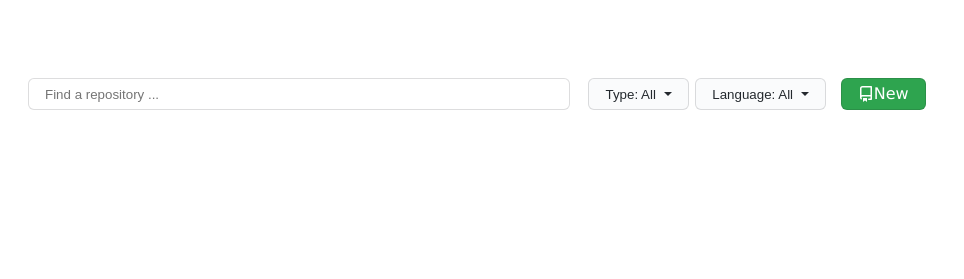
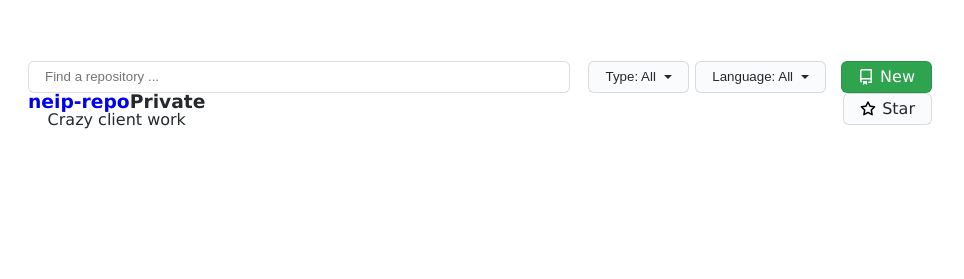
Before and after one commit to mrtoluadesina/git-profile, a plain HTML site: page index.html in a window 1280 px wide. Shown: the part 295-574 px from the top of the page, 316-1280 px from the left. Drawn offline with Linux system fonts and the light colour scheme.

Commit message:
update index file witb wip- a single repo list entry

```diff
--- a/index.html
+++ b/index.html
@@ -149,8 +149,8 @@
           <div class="repo-action-buttons dflex justify-start mt-1 full-width">
             <button class="btn mr-1">Type: All <span class="caret"></span></button>
             <button class="btn mr-1">Language: All <span class="caret"></span></button>
-            <a class="btn btn-primary mr-1 ml-auto">
-              <svg class="svg-icon icon-repo" height="16" viewBox="0 0 16 16" version="1.1" width="16"
+            <a class="btn btn-primary ml-auto">
+              <svg class="svg-icon icon-repo mr-1" height="16" viewBox="0 0 16 16" version="1.1" width="16"
                 aria-hidden="true">
                 <path fill-rule="evenodd"
                   d="M2 2.5A2.5 2.5 0 014.5 0h8.75a.75.75 0 01.75.75v12.5a.75.75 0 01-.75.75h-2.5a.75.75 0 110-1.5h1.75v-2h-8a1 1 0 00-.714 1.7.75.75 0 01-1.072 1.05A2.495 2.495 0 012 11.5v-9zm10.5-1V9h-8c-.356 0-.694.074-1 .208V2.5a1 1 0 011-1h8zM5 12.25v3.25a.25.25 0 00.4.2l1.45-1.087a.25.25 0 01.3 0L8.6 15.7a.25.25 0 00.4-.2v-3.25a.25.25 0 00-.25-.25h-3.5a.25.25 0 00-.25.25z">
@@ -161,8 +161,23 @@
           </div>
         </section>
         <section class="repos dflex flex-col full-width">
-          <div class="repo">
-
+          <div class="repo dflex align-start justify-between full-width">
+            <div class="repo-details dflex flex-col">
+              <h3 class="repo-title dflex justify-start">
+                <a href="/">neip-repo</a>
+                <span class="badge dflex ml-0-4">Private</span>
+              </h3>
+              <p class="repo-description">Crazy client work</p>
+              <div class="repo-meta"></div>
+            </div>
+            <a class="btn"><svg class="octicon octicon-star mr-1" viewBox="0 0 16 16" version="1.1" width="16"
+                height="16" aria-hidden="true">
+                <path fill-rule="evenodd"
+                  d="M8 .25a.75.75 0 01.673.418l1.882 3.815 4.21.612a.75.75 0 01.416 1.279l-3.046 2.97.719 4.192a.75.75 0 01-1.088.791L8 12.347l-3.766 1.98a.75.75 0 01-1.088-.79l.72-4.194L.818 6.374a.75.75 0 01.416-1.28l4.21-.611L7.327.668A.75.75 0 018 .25zm0 2.445L6.615 5.5a.75.75 0 01-.564.41l-3.097.45 2.24 2.184a.75.75 0 01.216.664l-.528 3.084 2.769-1.456a.75.75 0 01.698 0l2.77 1.456-.53-3.084a.75.75 0 01.216-.664l2.24-2.183-3.096-.45a.75.75 0 01-.564-.41L8 2.694v.001z">
+                </path>
+              </svg>
+              <p>Star</p>
+            </a>
           </div>
         </section>
       </div>
```
